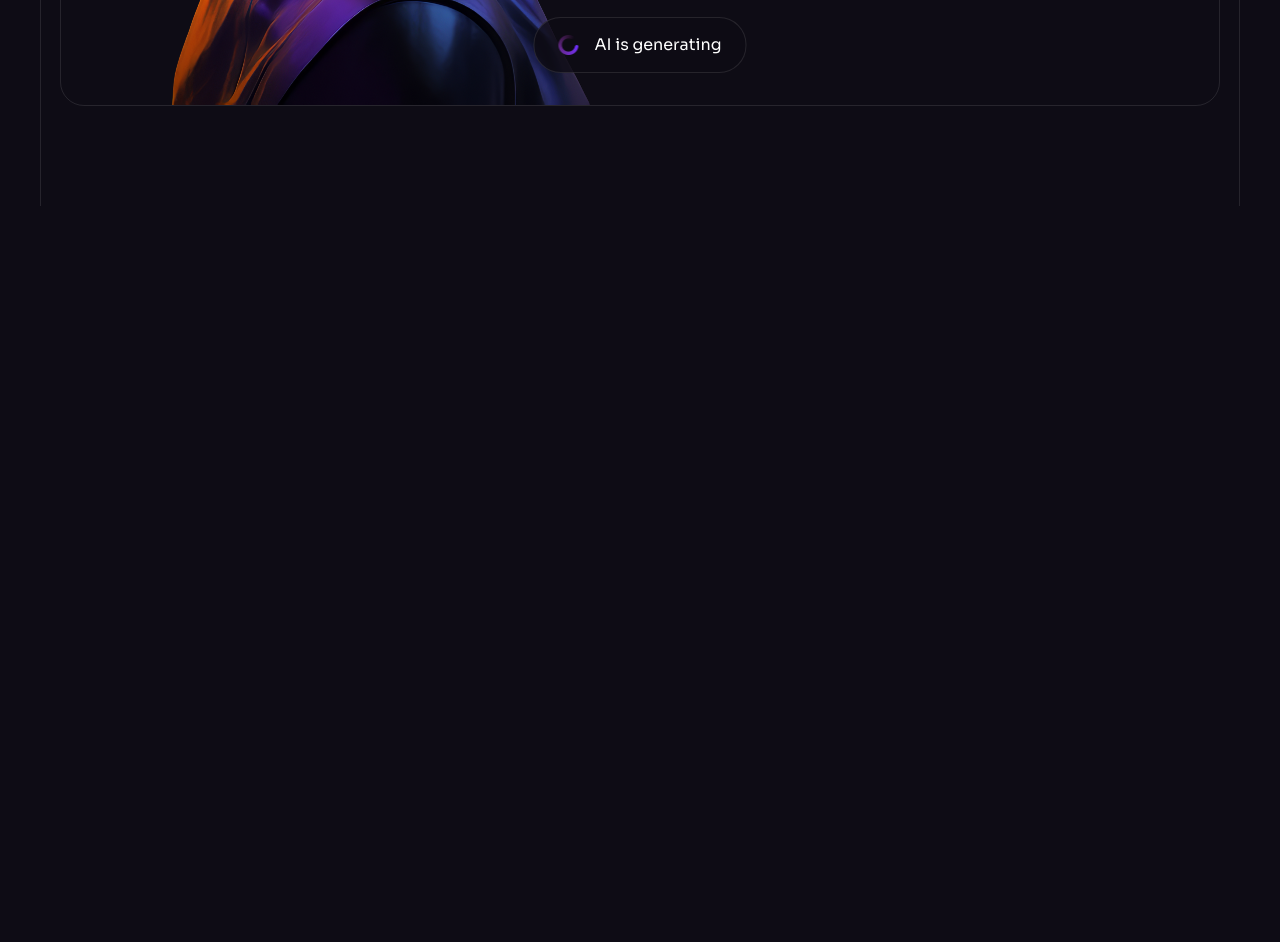
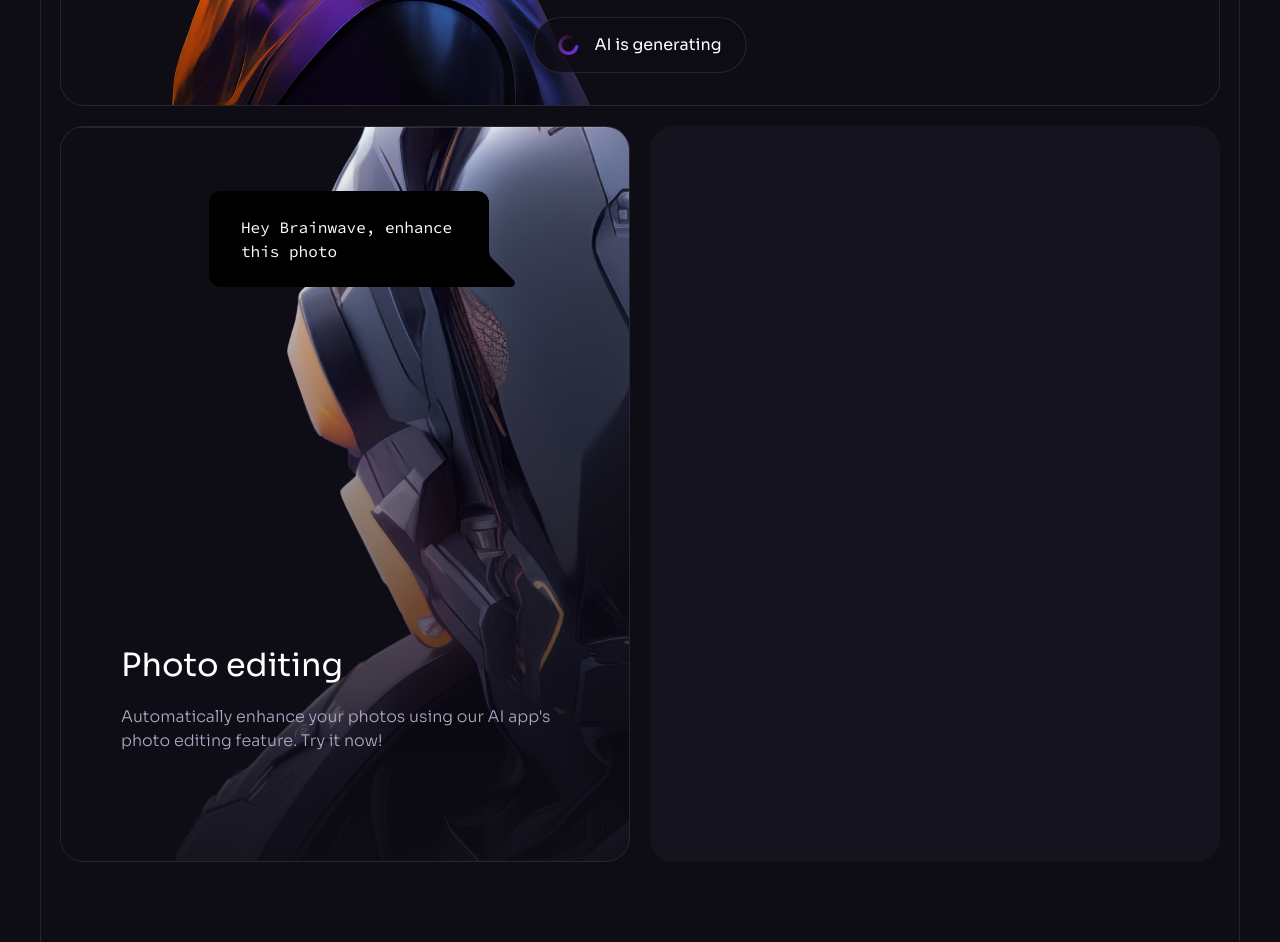
Before and after one commit to OliaKr/Brainwave, a React (Vite) app: page / in a window 1280 px wide. Shown: the part 4740-5682 px from the top of the page. Before the commit the page ends 4946 px from the top, so only its background shows below. Built offline with nearby package versions, Linux system fonts and the light colour scheme.

Commit message:
Creating the second service card in the Services component

```diff
--- a/src/cmps/Services.jsx
+++ b/src/cmps/Services.jsx
@@ -3,6 +3,12 @@
 import { service1, service2, service3, check } from "../assets";
 import { brainwaveServices } from "../constants";
 import Generating from "./Generating";
+import {
+  PhotoChatMessage,
+  Gradient,
+  VideoBar,
+  VideoChatMessage,
+} from "./design/Services";
 const Services = () => {
   return (
     <Section id="how-to-use">
@@ -44,7 +50,7 @@
                       width={24}
                       height={24}
                       src={check}
-                      alt=""
+                      alt="checks"
                     />
                     <p className="ml-4">{item}</p>
                   </li>
@@ -56,6 +62,39 @@
             border lg:left-1/2 lg:right-auto lg:bottom-8 lg:-translate-x-1/2"
             />
           </div>
+          <div className="relative z-1 grid gap-5 lg:grid-cols-2">
+            <div
+              className="relative min-h-[39rem] border border-n-1/10
+            rounded-3xl overflow-hidden"
+            >
+              <div className="absolute inset-0 ">
+                <img
+                  src={service2}
+                  className="h-full w-full object-cover"
+                  width={630}
+                  height={750}
+                  alt="robot"
+                />
+              </div>
+
+              <div
+                className="absolute inset-0 flex flex-col justify-end p-8
+              bg-gradient-to-b from-n-8/0 to-n-8/90  lg:p-15"
+              >
+                <h4 className="h4 mb-4">Photo editing</h4>
+                <p className="body-2 mb-[3rem] text-n-3">
+                  Automatically enhance your photos using our AI app&apos;s
+                  photo editing feature. Try it now!
+                </p>
+              </div>
+              <PhotoChatMessage />
+            </div>
+            <div className="p-4 bg-n-7 rounded-3xl overflow-hidden lg:min-h-[46rem]">
+              <div className="py-12 px-4 xl:px-8">
+                <h4></h4>
+              </div>
+            </div>
+          </div>
         </div>
       </div>
     </Section>
--- a/src/cmps/design/Services.jsx
+++ b/src/cmps/design/Services.jsx
@@ -15,7 +15,7 @@
   );
 };
 
-export const PhotChatMessage = () => {
+export const PhotoChatMessage = () => {
   return (
     <div className="absolute top-8 right-8 max-w-[17.5rem] py-6 px-8 bg-black rounded-t-xl rounded-bl-xl font-code text-base lg:top-16 lg:right-[8.75rem] lg:max-w-[17.5rem]">
       Hey Brainwave, enhance this photo
```
